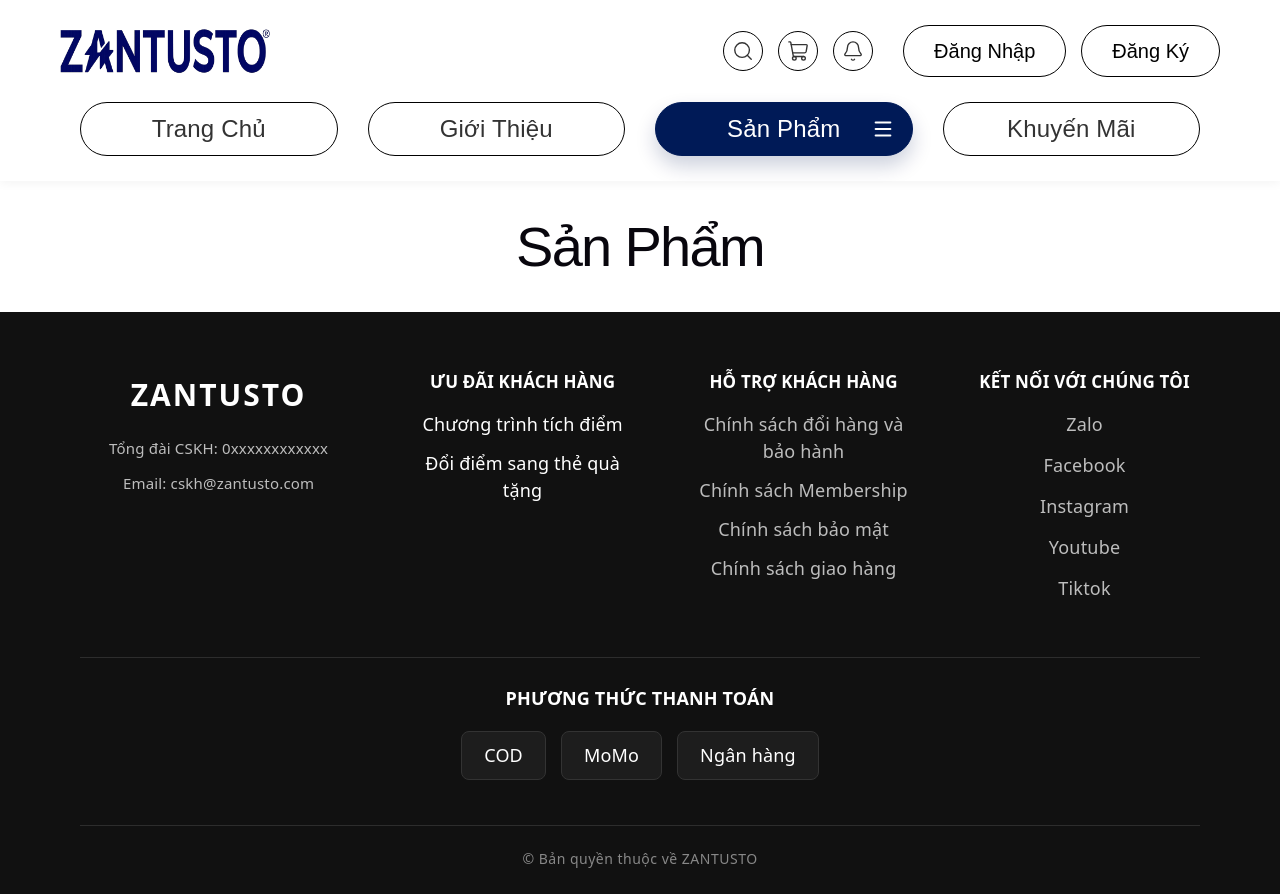
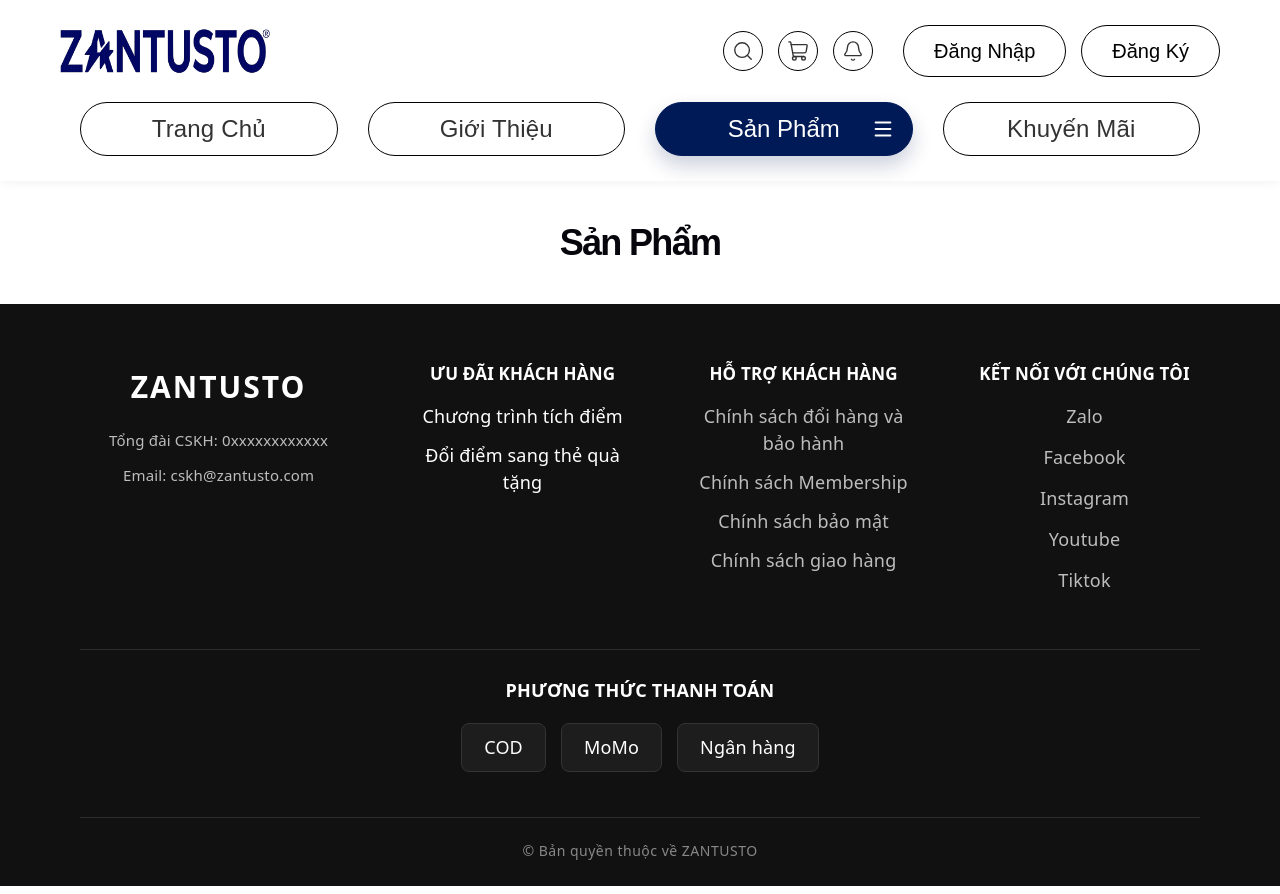
Before and after one commit to ngoctu0405/Fashion-Store, a React (Vite) app in the folder client/: page /products in a window 1280 px wide. Built offline with nearby package versions, Linux system fonts and the light colour scheme.

Commit message:
Dropdwon sp

```diff
--- a/client/src/components/Header/Header.jsx
+++ b/client/src/components/Header/Header.jsx
@@ -1,9 +1,44 @@
-import { NavLink } from "react-router-dom";
-import { useState } from "react";
+import { NavLink, useLocation } from "react-router-dom";
+import { useEffect, useRef, useState } from "react";
 import { Search, ShoppingCart, Bell, User, Menu } from "lucide-react";
 import styles from "./Header.module.css";
 import AuthModal from "../AuthModal/AuthModal";
 import ProfileModal from "../ProfileModal/ProfileModal";
+
+const ShirtIcon = () => (
+  <svg viewBox="0 0 24 24" fill="none" stroke="currentColor" strokeWidth="1.6" strokeLinecap="round" strokeLinejoin="round" aria-hidden="true">
+    <path d="M8 4.5 10.2 3h3.6L16 4.5l4 2.2-2.2 3.1-1.8-.8V20H8V9l-1.8.8L4 6.7 8 4.5Z" />
+  </svg>
+);
+
+const ShortsIcon = () => (
+  <svg viewBox="0 0 24 24" fill="none" stroke="currentColor" strokeWidth="1.6" strokeLinecap="round" strokeLinejoin="round" aria-hidden="true">
+    <path d="M5 7h14l-1.2 11H13l-1-5.5-1 5.5H6.2L5 7Z" />
+    <path d="M5 7h14" />
+  </svg>
+);
+
+const OutfitIcon = () => (
+  <svg viewBox="0 0 24 24" fill="none" stroke="currentColor" strokeWidth="1.6" strokeLinecap="round" strokeLinejoin="round" aria-hidden="true">
+    <path d="M8 5.5 10.2 4h3.6L16 5.5l3 1.6-1.7 2.4H6.7L5 7.1 8 5.5Z" />
+    <path d="M7 12h10l-.8 8H7.8L7 12Z" />
+  </svg>
+);
+
+const CapIcon = () => (
+  <svg viewBox="0 0 24 24" fill="none" stroke="currentColor" strokeWidth="1.6" strokeLinecap="round" strokeLinejoin="round" aria-hidden="true">
+    <path d="M4 14c0-4.4 3.6-8 8-8s8 3.6 8 8" />
+    <path d="M3 16.5h18c0 1.4-2.5 2.5-9 2.5s-9-1.1-9-2.5Z" />
+    <path d="M12 6v2" />
+  </svg>
+);
+
+const productCategories = [
+  { name: "Mẫu Áo", path: "/products/ao", icon: ShirtIcon },
+  { name: "Mẫu Quần", path: "/products/quan", icon: ShortsIcon },
+  { name: "Set Đồ", path: "/products/set", icon: OutfitIcon },
+  { name: "Phụ Kiện", path: "/products/phu-kien", icon: CapIcon },
+];
 
 const getDisplayName = (fullName) => {
   if (!fullName) return "";
@@ -21,11 +56,15 @@
   const [user, setUser] = useState(null);
   const [isDropdownOpen, setIsDropdownOpen] = useState(false);
   const [isProfileModalOpen, setIsProfileModalOpen] = useState(false);
+  const [isProductsMenuOpen, setIsProductsMenuOpen] = useState(false);
+  const productsMenuRef = useRef(null);
+  const location = useLocation();
+  const isProductsActive = location.pathname.startsWith("/products");
 
   const navItems = [
     { name: "Trang Chủ", path: "/" },
     { name: "Giới Thiệu", path: "/about" },
-    { name: "Sản Phẩm", path: "/products", icon: true },
+    { name: "Sản Phẩm", path: "/products", dropdown: true },
     { name: "Khuyến Mãi", path: "/promotions" },
   ];
 
@@ -51,6 +90,29 @@
     setIsProfileModalOpen(true);
     setIsDropdownOpen(false);
   };
+
+  const toggleProductsMenu = (event) => {
+    event.preventDefault();
+    event.stopPropagation();
+    setIsProductsMenuOpen((open) => !open);
+  };
+
+  useEffect(() => {
+    if (!isProductsMenuOpen) return undefined;
+
+    const handlePointerDown = (event) => {
+      if (!productsMenuRef.current?.contains(event.target)) {
+        setIsProductsMenuOpen(false);
+      }
+    };
+
+    document.addEventListener("mousedown", handlePointerDown);
+    return () => document.removeEventListener("mousedown", handlePointerDown);
+  }, [isProductsMenuOpen]);
+
+  useEffect(() => {
+    setIsProductsMenuOpen(false);
+  }, [location.pathname, location.search]);
 
   return (
     <header className={styles.header}>
@@ -166,25 +228,62 @@
       </div>
 
       <nav className={styles.navBar}>
-        {navItems.map((item) => (
-          <NavLink
+        {navItems.map((item) =>
+          item.dropdown ? (
+            <div
               key={item.name}
-            to={item.path}
-            className={({ isActive }) =>
-              `${styles.navItem} ${item.icon ? styles.navItemWithMenu : ""} ${isActive ? styles.active : ""}`
-            }
+              className={`${styles.productsNav} ${isProductsMenuOpen ? styles.productsNavOpen : ""}`}
+              ref={productsMenuRef}
+            >
+              <button
+                type="button"
+                className={`${styles.navItem} ${styles.navItemWithMenu} ${isProductsActive || isProductsMenuOpen ? styles.active : ""}`}
+                onClick={toggleProductsMenu}
+                aria-expanded={isProductsMenuOpen}
+                aria-haspopup="true"
               >
                 {item.name}
-            {item.icon && (
                 <Menu
                   className={styles.navMenuIcon}
                   size={22}
                   strokeWidth={2.25}
                   aria-hidden="true"
                 />
+              </button>
+              {isProductsMenuOpen && (
+                <div className={styles.productsDropdown}>
+                  {productCategories.map((category) => {
+                    const Icon = category.icon;
+                    return (
+                      <NavLink
+                        key={category.name}
+                        to={category.path}
+                        className={({ isActive }) =>
+                          `${styles.productsDropdownItem} ${isActive ? styles.productsDropdownItemActive : ""}`
+                        }
+                      >
+                        <span className={styles.productsDropdownIcon}>
+                          <Icon />
+                        </span>
+                        <span>{category.name}</span>
+                      </NavLink>
+                    );
+                  })}
+                </div>
               )}
+            </div>
+          ) : (
+            <NavLink
+              key={item.name}
+              to={item.path}
+              className={({ isActive }) =>
+                `${styles.navItem} ${isActive ? styles.active : ""}`
+              }
+            >
+              {item.name}
             </NavLink>
-        ))}
+          )
+        )}
       </nav>
 
       <AuthModal
--- a/client/src/components/Header/Header.module.css
+++ b/client/src/components/Header/Header.module.css
@@ -235,13 +235,16 @@
 }
 
 .navBar {
-  display: flex;
-  justify-content: space-between;
+  display: grid;
+  grid-template-columns: repeat(4, minmax(0, 1fr));
+  align-items: stretch;
   gap: 30px;
   width: 100%;
   max-width: 1300px;
   margin: 0 auto;
   padding: 0 20px;
+  position: relative;
+  z-index: 20;
 }
 
 /* .navItem {
@@ -301,7 +304,9 @@
   align-items: center;
   justify-content: center;
   gap: 10px;
-  flex: 1;
+  width: 100%;
+  height: 100%;
+  box-sizing: border-box;
 
   transition:
     background-color 0.4s ease,
@@ -356,6 +361,10 @@
 
 .navItemWithMenu {
   justify-content: center;
+  width: 100%;
+  font-family: inherit;
+  cursor: pointer;
+  background: #fff;
 }
 
 .navMenuIcon {
@@ -368,6 +377,101 @@
   z-index: 1;
 }
 
+.productsNav {
+  position: relative;
+  min-width: 0;
+  width: 100%;
+  height: 100%;
+}
+
+.productsNavOpen {
+  z-index: 30;
+}
+
+.productsNavOpen .navItem,
+.productsNavOpen .navItem:hover,
+.productsNavOpen .navItem.active,
+.productsNavOpen .navItem.active:hover {
+  background-color: #001a57;
+  color: #fff;
+  border-color: #000;
+  border-bottom-color: transparent;
+  border-radius: 28px 28px 0 0;
+  transform: none;
+  box-shadow: none;
+}
+
+.productsNavOpen .navItem::before {
+  display: none;
+}
+
+.productsDropdown {
+  position: absolute;
+  top: 100%;
+  left: 0;
+  right: 0;
+  margin-top: -1px;
+  background: #fff;
+  border: 1px solid #000;
+  border-radius: 0 0 22px 22px;
+  padding: 14px 12px 16px;
+  display: flex;
+  flex-direction: column;
+  gap: 10px;
+  box-shadow: 0 12px 24px rgba(0, 0, 0, 0.12);
+  box-sizing: border-box;
+}
+
+.productsDropdownItem {
+  display: flex;
+  align-items: center;
+  gap: 12px;
+  padding: 8px 16px 8px 10px;
+  border: 1px solid #000;
+  border-radius: 40px;
+  text-decoration: none;
+  color: #111;
+  font-size: 18px;
+  font-weight: 500;
+  background: #fff;
+  transition: background-color 0.2s ease, color 0.2s ease, border-color 0.2s ease;
+}
+
+.productsDropdownItem:hover {
+  background-color: #001a57;
+  color: #fff;
+  border-color: #001a57;
+}
+
+.productsDropdownItemActive {
+  background-color: #001a57;
+  color: #fff;
+  border-color: #001a57;
+}
+
+.productsDropdownIcon {
+  width: 36px;
+  height: 36px;
+  flex-shrink: 0;
+  display: flex;
+  align-items: center;
+  justify-content: center;
+  background: #ececec;
+  border-radius: 8px;
+  color: #4a4a4a;
+}
+
+.productsDropdownIcon svg {
+  width: 22px;
+  height: 22px;
+}
+
+.productsDropdownItem:hover .productsDropdownIcon,
+.productsDropdownItemActive .productsDropdownIcon {
+  background: rgba(255, 255, 255, 0.18);
+  color: #fff;
+}
+
 @media (max-width: 768px) {
   .header {
     padding: 20px 30px;
@@ -378,13 +482,33 @@
   }
 
   .navBar {
-    flex-wrap: wrap;
     gap: 10px;
   }
 
   .navItem {
     padding: 8px 15px;
     font-size: 16px;
+  }
+
+  .navMenuIcon {
+    right: 10px;
+    width: 18px;
+    height: 18px;
+  }
+
+  .productsDropdownItem {
+    font-size: 14px;
+    padding: 6px 12px 6px 8px;
+  }
+
+  .productsDropdownIcon {
+    width: 28px;
+    height: 28px;
+  }
+
+  .productsDropdownIcon svg {
+    width: 16px;
+    height: 16px;
   }
 
   .authBtn {
--- /dev/null
+++ b/client/src/pages/Products/MauAo.jsx
@@ -0,0 +1,7 @@
+import styles from "./Products.module.css";
+
+function MauAo() {
+  return <h1 className={styles.title}>Mẫu Áo</h1>;
+}
+
+export default MauAo;
--- /dev/null
+++ b/client/src/pages/Products/MauQuan.jsx
@@ -0,0 +1,7 @@
+import styles from "./Products.module.css";
+
+function MauQuan() {
+  return <h1 className={styles.title}>Mẫu Quần</h1>;
+}
+
+export default MauQuan;
--- /dev/null
+++ b/client/src/pages/Products/PhuKien.jsx
@@ -0,0 +1,7 @@
+import styles from "./Products.module.css";
+
+function PhuKien() {
+  return <h1 className={styles.title}>Phụ Kiện</h1>;
+}
+
+export default PhuKien;
--- a/client/src/pages/Products/Products.jsx
+++ b/client/src/pages/Products/Products.jsx
@@ -1,7 +1,7 @@
 import styles from "./Products.module.css";
 
 function Products() {
-  return <h1>Sản Phẩm</h1>;
+  return <h1 className={styles.title}>Sản Phẩm</h1>;
 }
 
 export default Products;
--- a/client/src/pages/Products/Products.module.css
+++ b/client/src/pages/Products/Products.module.css
@@ -0,0 +1,6 @@
+.title {
+  margin: 40px 0;
+  text-align: center;
+  font-size: 36px;
+  font-weight: 600;
+}
--- /dev/null
+++ b/client/src/pages/Products/SetDo.jsx
@@ -0,0 +1,7 @@
+import styles from "./Products.module.css";
+
+function SetDo() {
+  return <h1 className={styles.title}>Set Đồ</h1>;
+}
+
+export default SetDo;
--- a/client/src/routes/AppRoutes.jsx
+++ b/client/src/routes/AppRoutes.jsx
@@ -5,6 +5,10 @@
 import Home from "../pages/Home/Home";
 import About from "../pages/About/About";
 import Products from "../pages/Products/Products";
+import MauAo from "../pages/Products/MauAo";
+import MauQuan from "../pages/Products/MauQuan";
+import SetDo from "../pages/Products/SetDo";
+import PhuKien from "../pages/Products/PhuKien";
 import Promotions from "../pages/Promotions/Promotions";
 import Policies from "../pages/Policies/Policies";
 
@@ -37,6 +41,38 @@
           </MainLayout>
         }
       />
+      <Route
+        path="/products/ao"
+        element={
+          <MainLayout>
+            <MauAo />
+          </MainLayout>
+        }
+      />
+      <Route
+        path="/products/quan"
+        element={
+          <MainLayout>
+            <MauQuan />
+          </MainLayout>
+        }
+      />
+      <Route
+        path="/products/set"
+        element={
+          <MainLayout>
+            <SetDo />
+          </MainLayout>
+        }
+      />
+      <Route
+        path="/products/phu-kien"
+        element={
+          <MainLayout>
+            <PhuKien />
+          </MainLayout>
+        }
+      />
 
       <Route
         path="/promotions"
```
Lines whose indentation alone changed are shown as unchanged.
